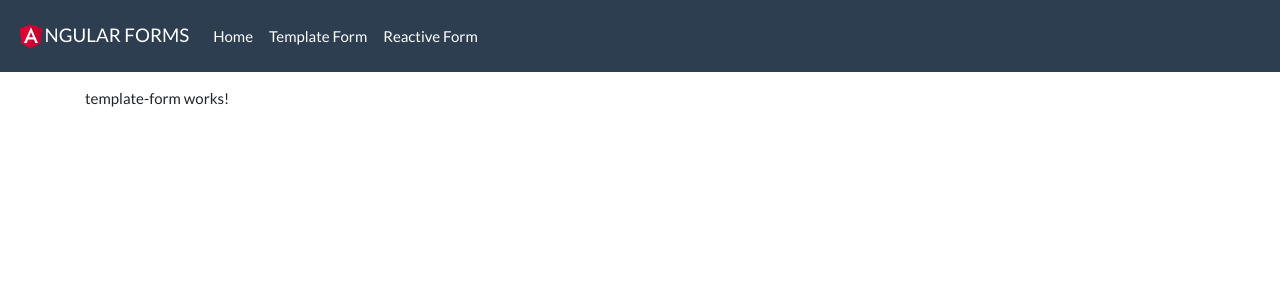
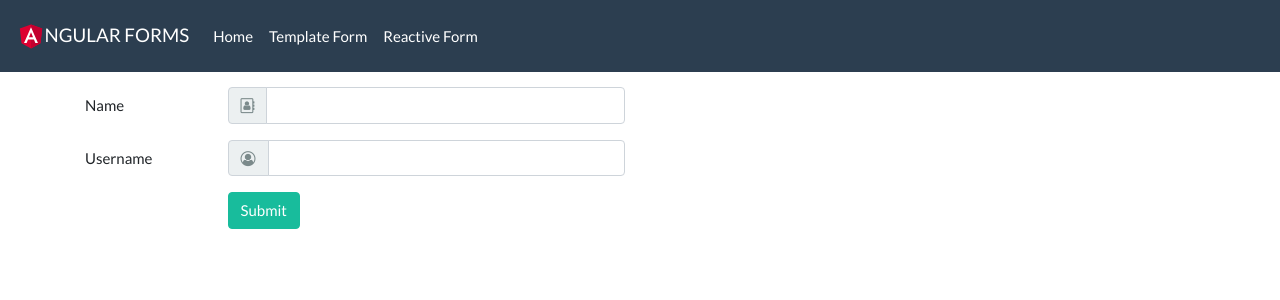
Before and after one commit to venkatesh-pai/Angular-Forms-ScotchIO, an Angular app: page /template-form in a window 1280 px wide. Shown: the top 300 px of the page. Built offline with nearby package versions, Linux system fonts and the light colour scheme.

Commit message:
02 - Template Form Foundation

```diff
--- a/src/app/template-form/template-form.component.html
+++ b/src/app/template-form/template-form.component.html
@@ -1 +1,40 @@
-<p>template-form works!</p>
+<div class="row">
+  <div class="col-6">
+    <form>
+      <div class="form-group row">
+        <label for="name" class="col-3 col-form-label">Name</label>
+        <div class="col-9">
+          <div class="input-group">
+            <div class="input-group-prepend">
+              <div class="input-group-text">
+                <i class="fa fa-address-book-o"></i>
+              </div>
+            </div>
+            <input type="text" class="form-control" name="name" required />
+          </div>
+        </div>
+      </div>
+      <div class="form-group row">
+        <label for="username" class="col-3 col-form-label">Username</label>
+        <div class="col-9">
+          <div class="input-group">
+            <div class="input-group-prepend">
+              <div class="input-group-text">
+                <i class="fa fa-user-circle-o"></i>
+              </div>
+            </div>
+            <input type="text" class="form-control" name="username" required />
+          </div>
+        </div>
+      </div>
+      <div class="form-group row">
+        <div class="offset-3 col-9">
+          <button name="submit" type="submit" class="btn btn-success">
+            Submit
+          </button>
+        </div>
+      </div>
+    </form>
+  </div>
+  <div class="col-6"></div>
+</div>
```
